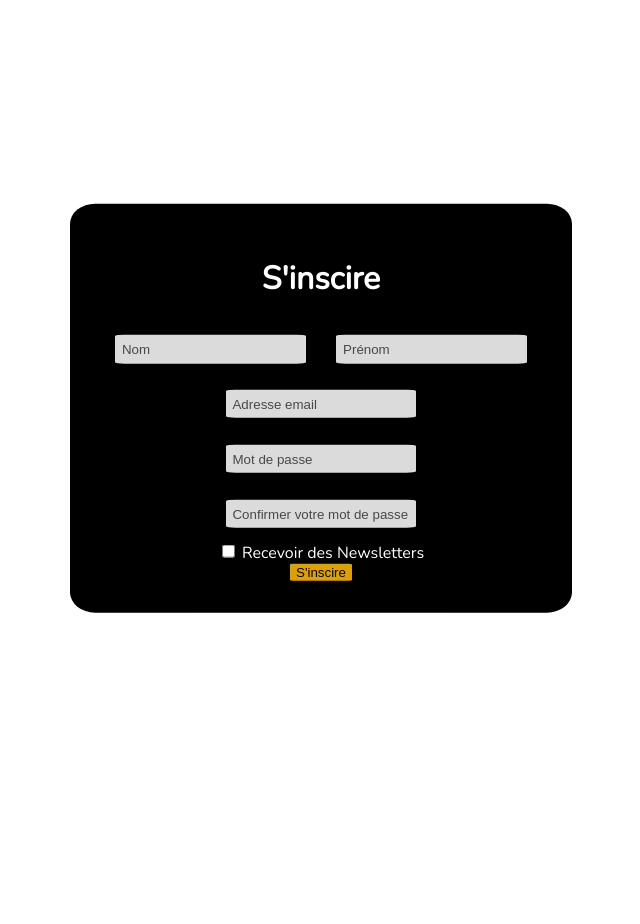
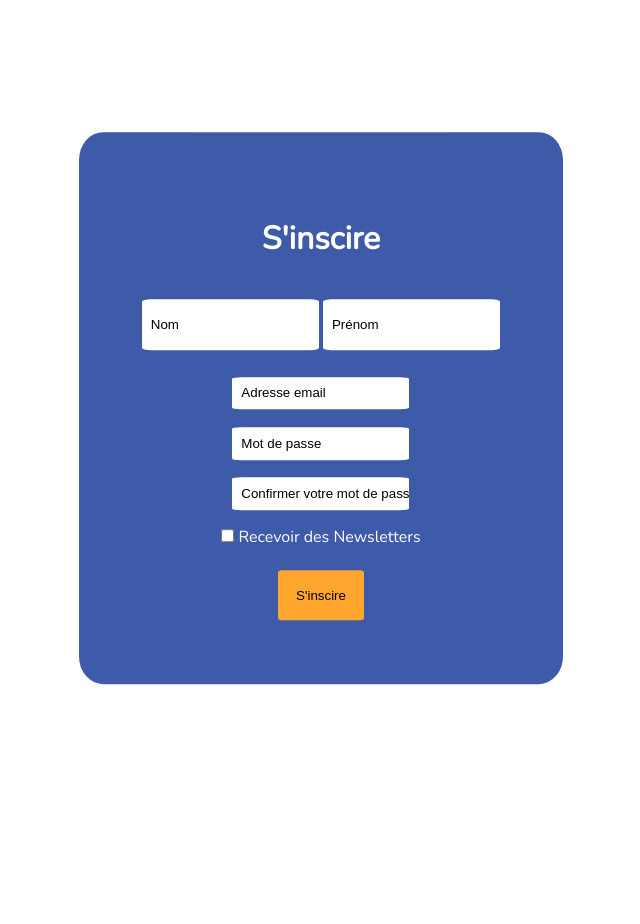
Before and after one commit to idkbutimlucas/PlanificationProjectWeb, a Symfony app: template templates/inscription/index.html.twig in a window 1280 px wide. Shown: the top 924 px of the page, without its empty margins (319-959 px from the left). Before the commit the page ends 613 px from the top, so only its background shows below. Run offline with Twig, Linux system fonts and the light colour scheme; the template is opened without the code that fills it, so the values that code supplies are empty; some libraries are stand-ins or nearby versions.

Commit message:
login/inscription

```diff
--- a/public/styles/CSS/login_inscription.css
+++ b/public/styles/CSS/login_inscription.css
@@ -15,36 +15,43 @@ body {
 .form {
     margin-top: 50vh; /* poussé de la moitié de hauteur de viewport */
     transform: translateY(-50%); /* tiré de la moitié de sa propre hauteur */
-    background-color: black;
-    padding: 2em;
+    background-color: #3e5baa;
     border-radius: 5%;
+    padding: 5%;
 }
 
 form {
     display: flex;
     flex-direction: column;
+    justify-content: center;
     align-items: center;
-    justify-content: center;
 }
 
 input {
     border-radius: 5%;
+    padding: 5% 0% 5%;
+    margin: 5% 0% 5%;
 }
 
 .form-control {
-    background-color: #DBDBDB;
+    background-color: white;
     border: 0mm solid;
-    margin: 1em;
-    padding: 0.5em;
 }
 
 ::placeholder {
-    color: #484848;
+    color: #000000;
     font-size: 1em;
+    padding-left: 5%;
 }
 
 button {
     border: 0;
     border-radius: 5%;
-    background-color: #DEA000;
+    background-color: rgb(255, 166, 47);
+    padding: 5%;
+    margin-top: 5%;
 }
+
+a {
+    color: rgb(255, 166, 47);
+}
--- a/public/styles/CSS/reboot.css
+++ b/public/styles/CSS/reboot.css
@@ -38,7 +38,7 @@ hr {
 
 h1, h2, h3, h4, h5, h6 {
   margin-top: 0;
-  margin-bottom: 0.5rem;
+  margin-bottom: 0rem;
 }
 
 p {
@@ -181,7 +181,7 @@ th {
 
 label {
   display: inline-block;
-  margin-bottom: 0.5rem;
+  margin-bottom: 0;
 }
 
 button {
```
